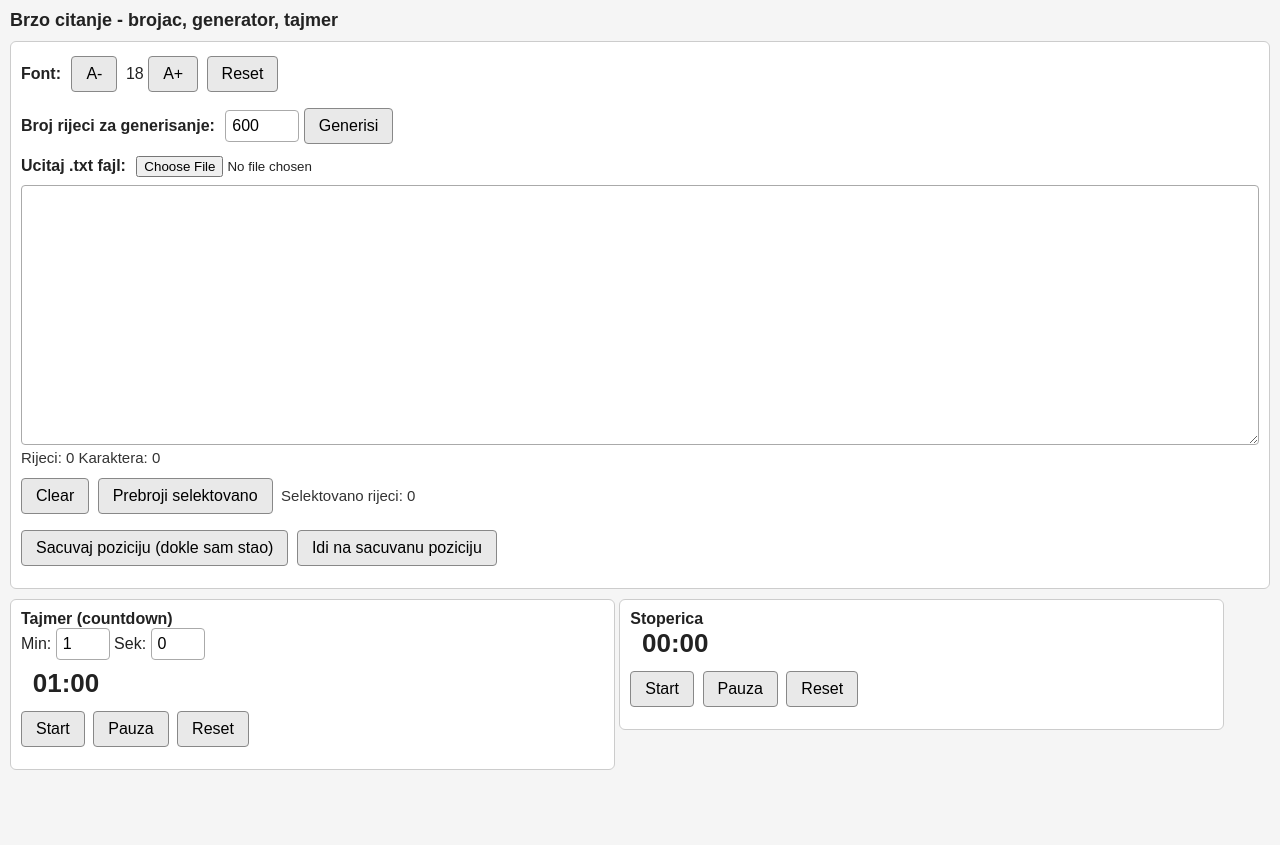
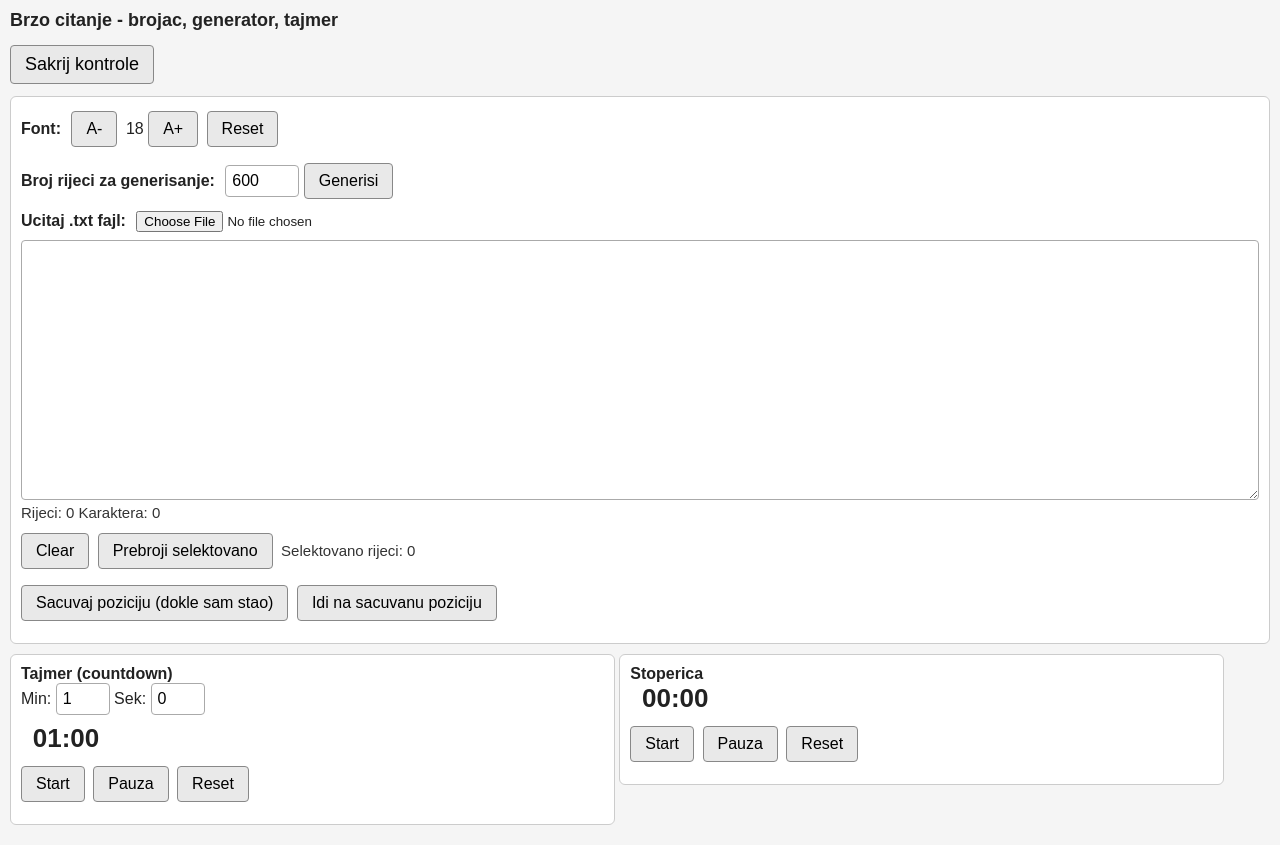
Before and after one commit to rpralica/brzo-citanje, a plain HTML site: page index.html in a window 1280 px wide. Before the commit the page ends 800 px from the top, so only its background shows below. Drawn offline with Linux system fonts and the light colour scheme.

Commit message:
Dodan hide controle

```diff
--- a/index.html
+++ b/index.html
@@ -107,7 +107,12 @@
 
   <h1>Brzo citanje - brojac, generator, tajmer</h1>
 
+  <div class="row">
+    <button onclick="toggleControls()" id="toggleBtn" style="font-size:18px;">Sakrij kontrole</button>
+  </div>
+
   <div class="box">
+    <div id="controlsTop">
       <div class="row">
         <span class="label">Font:</span>
         <button onclick="changeFont(-1)">A-</button>
@@ -126,11 +131,13 @@
         <span class="label">Ucitaj .txt fajl:</span>
         <input type="file" id="fileInput" accept=".txt,text/plain" onchange="loadTextFile(event)">
       </div>
+    </div>
 
     <textarea id="textArea" oninput="updateCount()" onkeyup="updateCount()"></textarea>
 
     <div class="row info" id="countLabel">Rijeci: 0 Karaktera: 0</div>
 
+    <div id="controlsBottom">
       <div class="row">
         <button onclick="clearText()">Clear</button>
         <button onclick="countSelection()">Prebroji selektovano</button>
@@ -143,8 +150,9 @@
         <span class="info" id="positionLabel"></span>
       </div>
     </div>
+  </div>
 
-  <div class="col2-wrap">
+  <div class="col2-wrap" id="controlsTimers">
     <div class="col2-left">
       <div class="box">
         <div class="label">Tajmer (countdown)</div>
@@ -537,6 +545,29 @@
       stopwatchUpdateDisplay();
     }
 
+    // --- Sakrivanje kontrola radi vise prostora za tekst na malom ekranu ---
+    var controlsHidden = false;
+
+    function toggleControls() {
+      controlsHidden = !controlsHidden;
+      var displayValue = controlsHidden ? "none" : "block";
+
+      document.getElementById("controlsTop").style.display = displayValue;
+      document.getElementById("controlsBottom").style.display = displayValue;
+      document.getElementById("controlsTimers").style.display = controlsHidden ? "none" : "";
+
+      document.getElementById("toggleBtn").innerHTML = controlsHidden ? "Prikazi kontrole" : "Sakrij kontrole";
+
+      var ta = document.getElementById("textArea");
+      if (controlsHidden) {
+        var targetHeight = Math.round(window.innerHeight * 0.7);
+        if (targetHeight < 200) targetHeight = 200;
+        ta.style.height = targetHeight + "px";
+      } else {
+        ta.style.height = "260px";
+      }
+    }
+
     // Inicijalno stanje
     timerUpdateDisplay();
     stopwatchUpdateDisplay();
```
Lines whose indentation alone changed are shown as unchanged.
